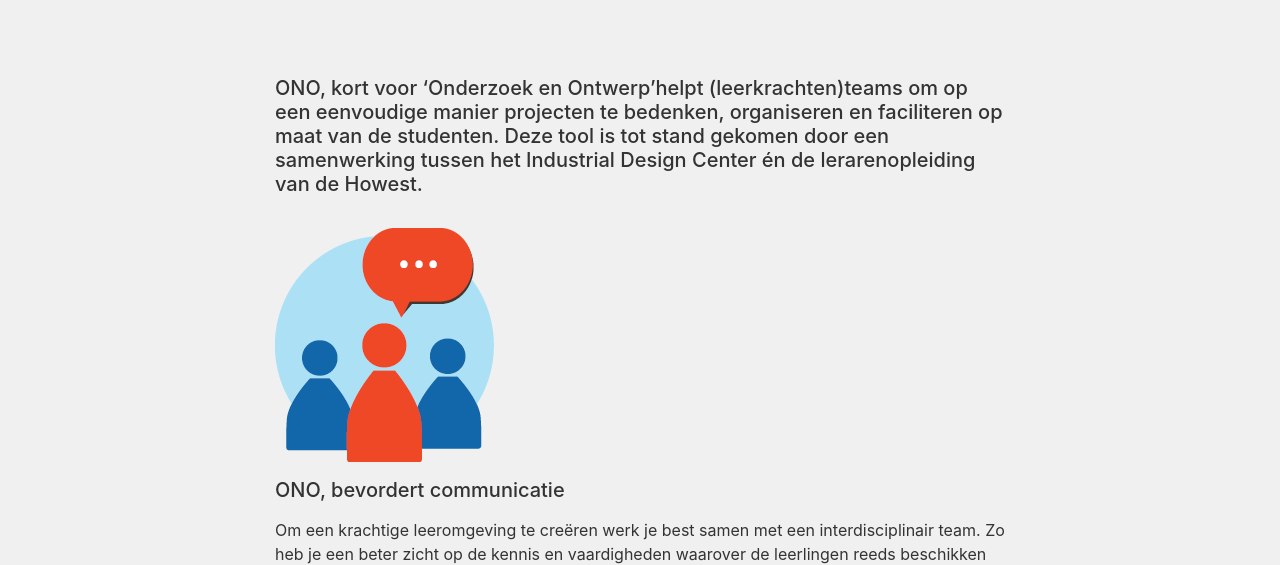
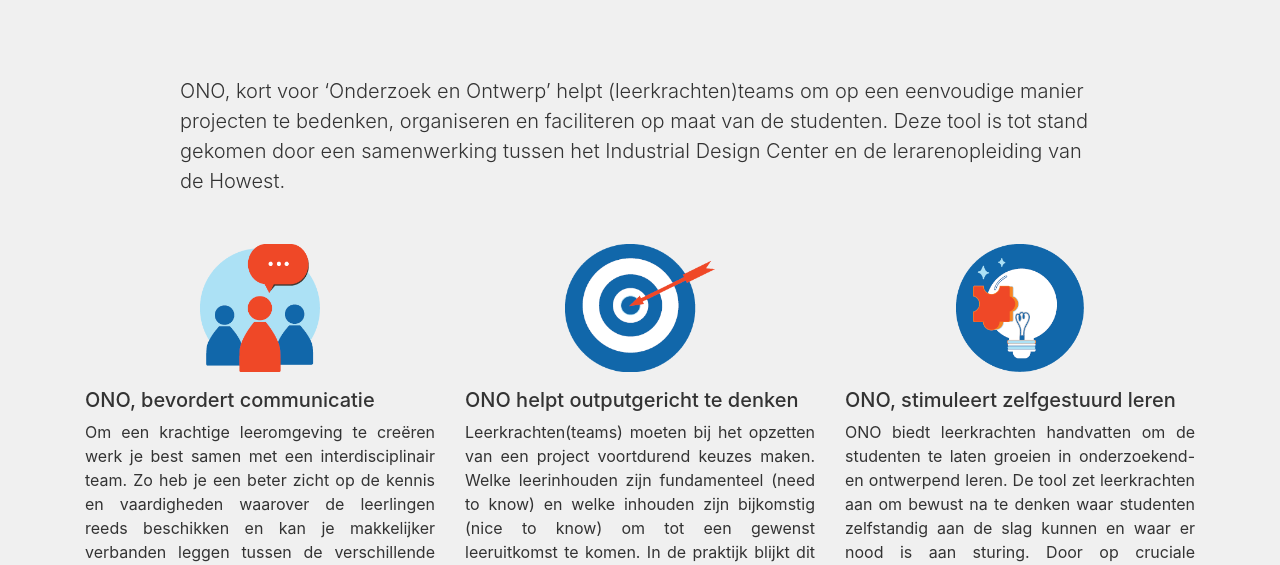
Before and after one commit to adepaepe/ono-trajecten, a Jekyll site: the page built from docs/index.html, in a window 1280 px wide and 900 px high, scrolled down 569 px, cut to the strip 335-900 px from the top of the window. Built offline with Jekyll 4.4.1, drawn with Linux system fonts in a browser that asks for light colours; some of the changed text lies outside the part shown.

Commit message:
Some style updates

```diff
--- a/docs/_sass/main.scss
+++ b/docs/_sass/main.scss
@@ -138,3 +138,36 @@
 nav ul > li {
   margin-bottom: 0;
 }
+
+.partners {
+  display: flex;
+  flex-direction: row;
+  align-items: stretch;
+
+  margin-top: 2rem;
+
+  a {
+    display: flex;
+    flex: 1;
+    justify-content: center;
+  }
+
+  img {
+    height: 4rem;
+  }
+}
+
+.about {
+  &__pilars {
+    margin-top: 1rem;
+
+    &__icon {
+      text-align: center;
+      margin: 1rem 0;
+
+      img {
+        height: 8rem;
+      }
+    }
+  }
+}
--- a/docs/index.html
+++ b/docs/index.html
@@ -35,14 +35,20 @@
 <section id="about" class="alternate">
   <div class="container">
     <div class="row">
-      <div class="col-lg-8 offset-lg-2 ">
-        <h5>
-          ONO, kort voor ‘Onderzoek en Ontwerp’helpt (leerkrachten)teams om op een eenvoudige manier projecten te bedenken, organiseren en
-          faciliteren op maat van de studenten. Deze tool is tot stand gekomen door een samenwerking tussen het Industrial Design Center én de
+      <div class="col-lg-10 offset-lg-1">
+        <p class="lead">
+          ONO, kort voor ‘Onderzoek en Ontwerp’ helpt (leerkrachten)teams om op een eenvoudige manier projecten te bedenken, organiseren en
+          faciliteren op maat van de studenten. Deze tool is tot stand gekomen door een samenwerking tussen het Industrial Design Center en de
           lerarenopleiding van de Howest.
-        </h5><br>
-        <img src="/assets/images/iconen/communicatie.png" class="img-fluid" alt="Product image">
-        <p><h5>ONO, bevordert communicatie</h5></p>
+        </p>
+      </div>
+    </div>
+    <div class="row about__pilars">
+      <div class="col-lg-4 text-justify">
+        <div class="about__pilars__icon">
+          <img src="/assets/images/iconen/communicatie.png" alt="Product image" />
+        </div>
+        <h5>ONO, bevordert communicatie</h5>
         <p>
           Om een krachtige leeromgeving te creëren werk je best samen met een interdisciplinair team.
           Zo heb je een beter zicht op de kennis en vaardigheden waarover de leerlingen reeds beschikken en kan je makkelijker verbanden leggen tussen de verschillende disciplines.
@@ -52,19 +58,28 @@
           Door de sterke visualisatie van de verschillende stappen helpt ONO jou en jouw team om op een efficiënte manier te communiceren, constructief te discussiëren en beslissingen
           te nemen.
         </p>
-        <img src="/assets/images/iconen/output.png" class="img-fluid" alt="Product image">
-        <p><h5>ONO helpt output gericht te denken</h5></p>
+      </div>
+      <div class="col-lg-4 text-justify">
+        <div class="about__pilars__icon">
+          <img src="/assets/images/iconen/output.png" alt="Product image" />
+        </div>
+        <h5>ONO helpt outputgericht te denken</h5>
         <p>
           Leerkrachten(teams) moeten bij het opzetten van een project voortdurend keuzes maken. Welke leerinhouden zijn fundamenteel (need to know) en welke inhouden zijn bijkomstig (nice to know)
           om tot een gewenst leeruitkomst te komen. In de praktijk blijkt dit niet altijd eenvoudig te zijn.
         </p>
         <p>
           ONO stimuleert om in teams eerst de focus te leggen op wat de studenten moeten’ kennen en kunnen’ en te bedenken hoe de studenten kunnen aantonen dat ze het vooropgesteld doel beheersen.
-        Pas daarna wordt bepaald welke leerinhouden en leeractiviteiten ingezet kunnen worden om de vooropgestelde doelen te bereiken. Deze methodiek, ook wel backward design genoemd, helpt teams om output gericht te denken. Er wordt dus vooral gefocust op “wat de student moeten kennen en wat we daarom aanbieden” in plaats van “wat willen we studenten aanbieden”. In dit laatste geval kan de relatie tot de leerdoelen of de leeruitkomst vervagen
+          Pas daarna wordt bepaald welke leerinhouden en leeractiviteiten ingezet kunnen worden om de vooropgestelde doelen te bereiken. Deze methodiek, ook wel backward design genoemd, helpt teams om outputgericht te denken. Er wordt dus vooral gefocust op “wat de student moeten kennen en wat we daarom aanbieden” in plaats van “wat willen we studenten aanbieden”. In dit laatste geval kan de relatie tot de leerdoelen of de leeruitkomst vervagen.
         </p>
-        <img src="/assets/images/iconen/zelfgestuurd.png" class="img-fluid" alt="Product image">
-        <p><h5>ONO, stimuleert zelfgestuurd leren</h5></p>
-        <p>ONO biedt leerkrachten handvatten om de studenten te laten groeien in onderzoekend- en ontwerpend leren. De tool zet leerkrachten aan om bewust na te denken waar studenten zelfstandig aan de slag kunnen en waar er nood is aan sturing. Door op cruciale momenten een leerstrategie aan te brengen én gebruik te maken van hints en modeling wordt het gevoel van competentie en autonomie gestimuleerd. Waar mogelijk worden studenten aangemoedigd,
+      </div>
+      <div class="col-lg-4 text-justify">
+        <div class="about__pilars__icon">
+          <img src="/assets/images/iconen/zelfgestuurd.png" alt="Product image" />
+        </div>
+        <h5>ONO, stimuleert zelfgestuurd leren</h5>
+        <p>
+          ONO biedt leerkrachten handvatten om de studenten te laten groeien in onderzoekend- en ontwerpend leren. De tool zet leerkrachten aan om bewust na te denken waar studenten zelfstandig aan de slag kunnen en waar er nood is aan sturing. Door op cruciale momenten een leerstrategie aan te brengen én gebruik te maken van hints en modeling wordt het gevoel van competentie en autonomie gestimuleerd. Waar mogelijk worden studenten aangemoedigd,
           om binnen een veilige leeromgeving, zelfstandig aan de slag te gaan. Wat niet impliceert dat de begeleiding van de leerkracht afneemt, enkel zijn rol verandert.
         </p>
       </div>
@@ -249,21 +264,13 @@
         <a href="mailto:kelly.schedin@howest.be">kelly.schedin@howest.be</a>
       </div>
     </div>
-    <p>
-    <div class="row align-items-center">
-      <div class="col-sm-2 offset-sm-1 text-center">
-        <a href="https://www.howest.be/nl/opleidingen/bachelor/devine" target="_blank"><img src="assets/images/logos/devine.png" alt="Logo Devine" class="img-fluid"></a>
-      </div>
-      <div class="col-sm-2 text-center">
-        <a href="https://www.howest.be/nl/opleidingen/bachelor/industrieel-productontwerpen" target="_blank"><img src="assets/images/logos/ipo.png" alt="Logo IPO" class="img-fluid"></a>
-      </div>
-      <div class="col-sm-2 text-center">
-        <a href="https://www.howest.be/nl/opleidingen/bachelor/secundair-onderwijs" target="_blank"><img src="assets/images/logos/baso.png" alt="Logo baso" class="img-fluid"></a>
-      </div>
-      <div class="col-sm-2 text-center">
-        <a href="https://www.howest.be" target="_blank"><img src="assets/images/logos/howest1.png" alt="Logo Howest" class="img-fluid"></a>
+    <div class="row">
+      <div class="col-md-8 offset-md-2 partners">
+        <a href="https://www.howest.be/nl/opleidingen/bachelor/devine" target="_blank"><img src="assets/images/logos/devine.png" alt="Logo Devine" class="img-fluid" /></a>
+        <a href="https://www.howest.be/nl/opleidingen/bachelor/industrieel-productontwerpen" target="_blank"><img src="assets/images/logos/ipo.png" alt="Logo IPO" class="img-fluid" /></a>
+        <a href="https://www.howest.be/nl/opleidingen/bachelor/secundair-onderwijs" target="_blank"><img src="assets/images/logos/baso.png" alt="Logo baso" class="img-fluid" /></a>
+        <a href="https://www.howest.be" target="_blank"><img src="assets/images/logos/howest1.png" alt="Logo Howest" class="img-fluid" /></a>
       </div>
     </div>
   </div>
 </section>
-</p>
```
Lines whose indentation alone changed are shown as unchanged.
